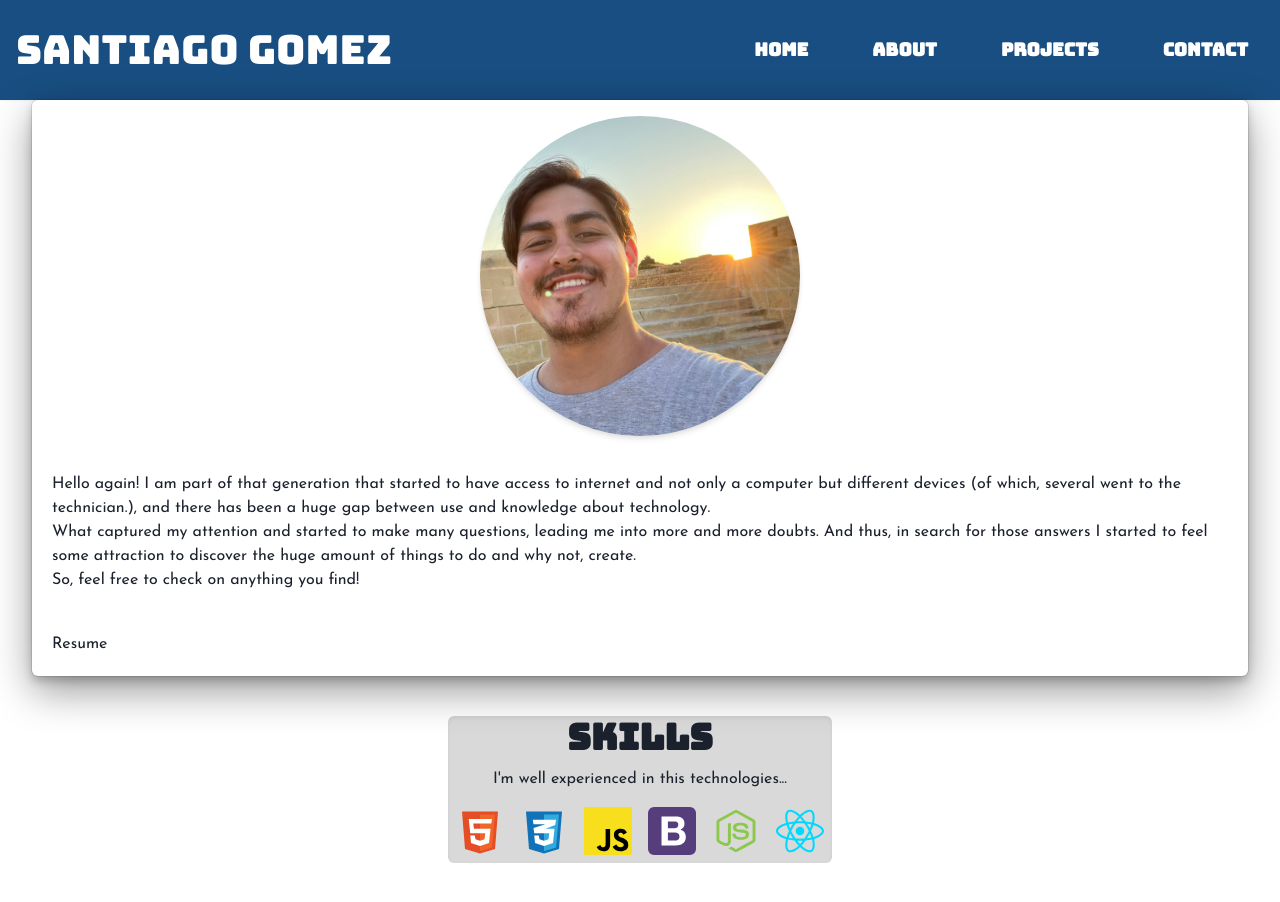
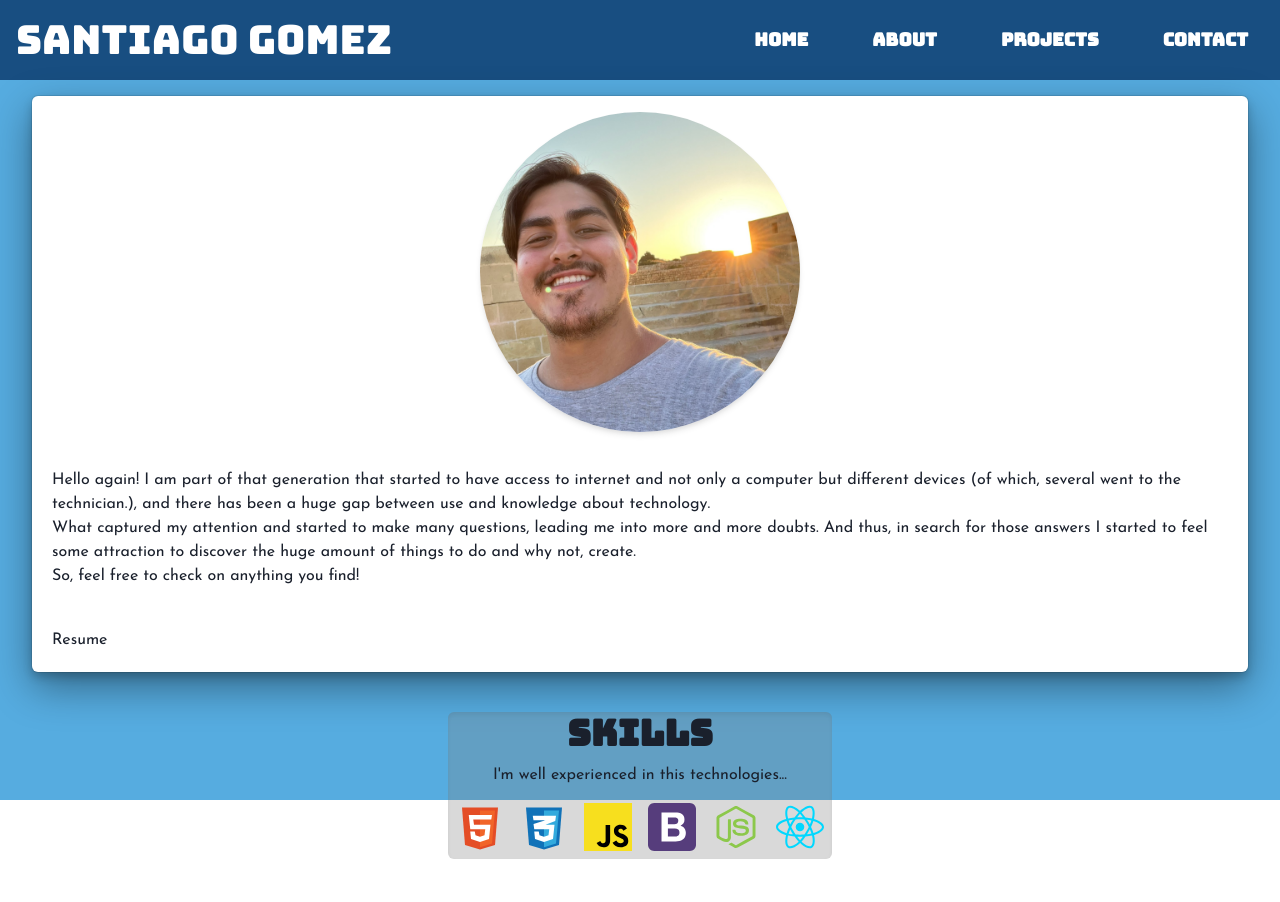
Before and after one commit to 2G2-99/my-portfolio, a React (Vite) app: page /about in a window 1280 px wide. Shown: the top 902 px of the page. Built offline with nearby package versions, Linux system fonts and the light colour scheme; a web font is replaced by a local one.

Commit message:
Header height fixed and Navbar vertically centred

```diff
--- a/src/App.jsx
+++ b/src/App.jsx
@@ -19,10 +19,10 @@ function App() {
 	return (
 		<Router>
 			<Box id="root-body" h="100vh" fontFamily={'Josefin Sans'}>
-				<Box as="header" color={'white'}>
+				<Box as="header" h={'10%'} color={'white'}>
 					<Navbar />
 				</Box>
-				<Container as="main" h={'85%'} maxW={'full'}>
+				<Container as="main" h={'90%'} maxW={'full'} bg={'brand.200'}>
 					<Routes>
 						<Route path="/" element={<Home />} />
 						<Route path="/about" element={<About />} />
--- a/src/Pages/About.jsx
+++ b/src/Pages/About.jsx
@@ -27,7 +27,13 @@ import {
 
 const About = () => {
 	return (
-		<Flex direction={'column'} justify={'space-evenly'} align={'center'}>
+		<Flex
+			py={'1rem'}
+			id="about"
+			direction={'column'}
+			justify={'space-evenly'}
+			align={'center'}
+		>
 			<Container maxW={'container.xl'}>
 				<Card id="about-card" boxShadow={'dark-lg'}>
 					<CardHeader padding={'0'}>
--- a/src/Pages/Contact.jsx
+++ b/src/Pages/Contact.jsx
@@ -3,7 +3,7 @@ import Form from '../components/Main/Form';
 
 const Contact = () => {
 	return (
-		<Box>
+		<Box py={'1rem'}>
 			<Form />
 		</Box>
 	);
--- a/src/Pages/Projects.jsx
+++ b/src/Pages/Projects.jsx
@@ -12,7 +12,7 @@ import listOfProjects from '../data/listOfProjects.json';
 
 const Projects = () => {
 	return (
-		<Container maxW={'container.xl'} my={'2rem'} py={'1rem'}>
+		<Container maxW={'container.xl'} py={'1rem'}>
 			<SimpleGrid columns={{ base: '1', sm: '2', md: '3' }} spacing={'1.5rem'}>
 				{listOfProjects.map(project => {
 					return (
--- a/src/components/Navbar/index.jsx
+++ b/src/components/Navbar/index.jsx
@@ -12,6 +12,7 @@ import {
 	MenuButton,
 	MenuList,
 	MenuItem,
+	Center,
 } from '@chakra-ui/react';
 import { NavLink as RouterLink } from 'react-router-dom';
 import { FiMenu, FiX } from 'react-icons/fi';
@@ -23,14 +24,9 @@ const Navbar = () => {
 	});
 
 	return (
-		<Box as="nav" boxShadow="sm" bg={'brand.100'}>
-			<Container
-				py={{
-					base: '4',
-					lg: '5',
-				}}
-				maxW="full"
-			>
+		<Box as="nav" h={'100%'} boxShadow="sm" bg={'brand.100'}>
+			<Center h={'100%'}>
+				<Container maxW="full">
 					<HStack spacing="10" justify="space-between">
 						<Text
 							as="span"
@@ -41,7 +37,11 @@ const Navbar = () => {
 						</Text>
 						{isDesktop ? (
 							<Flex justify="space-between">
-							<ButtonGroup variant="navLink" spacing="8" fontFamily={'Bungee'}>
+								<ButtonGroup
+									variant="navLink"
+									spacing="8"
+									fontFamily={'Bungee'}
+								>
 									{['Home', 'About', 'Projects', 'Contact'].map(item => (
 										<Button
 											as={RouterLink}
@@ -87,6 +87,7 @@ const Navbar = () => {
 						)}
 					</HStack>
 				</Container>
+			</Center>
 		</Box>
 	);
 };
--- a/src/styles/components/menuTheme.jsx
+++ b/src/styles/components/menuTheme.jsx
@@ -15,7 +15,7 @@ const baseStyle = definePartsStyle({
 		py: '4',
 		borderRadius: 'lg',
 		border: 'none',
-		bg: 'brand.200',
+		bg: 'brand.400',
 	},
 	item: {
 		// this will style the MenuItem and MenuItemOption components
```
Lines whose indentation alone changed are shown as unchanged.
